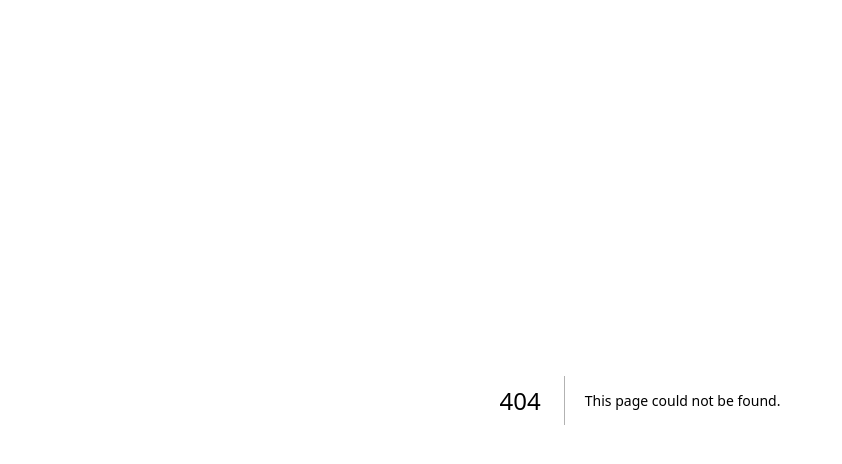
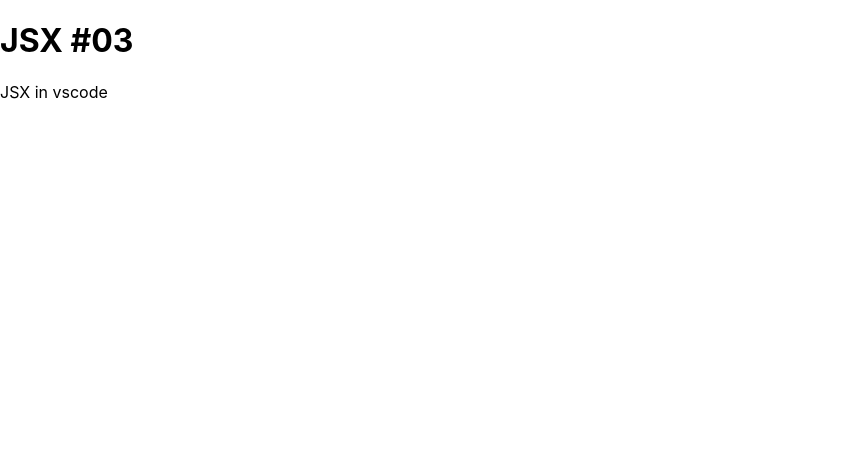
Before and after one commit to walber-vaz/curso-nextjs-cod3r, a Next.js app in the folder exercicios/: page /basic/jsx3 in a window 1280 px wide. Before the commit this address had no page. Shown: the top 464 px of the page, without its empty margins (0-842 px from the left). Built offline with nearby package versions, Linux system fonts and the light colour scheme.

Commit message:
feat: files jsx

```diff
--- /dev/null
+++ b/exercicios/pages/basic/jsx3.jsx
@@ -0,0 +1,8 @@
+export default function jsx3() {
+  return (
+    <div>
+      <h1>JSX #03</h1>
+      <p>JSX in vscode</p>
+    </div>
+  )
+}
```
Also changed, not shown: exercicios/pages/_app.jsx (renamed from exercicios/pages/_app.js), exercicios/pages/index.jsx (renamed from exercicios/pages/index.js).
